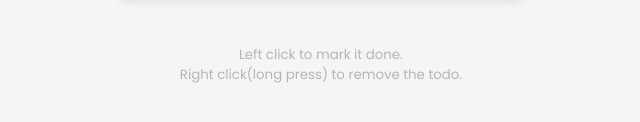
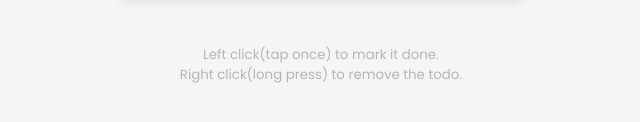
Before and after one commit to ekhan4077/todos_app, a plain HTML site: page index.html in a window 1280 px wide. Shown: the part 356-478 px from the top of the page, 319-959 px from the left. Drawn offline with Linux system fonts and the light colour scheme.

Commit message:
third commit

```diff
--- a/index.html
+++ b/index.html
@@ -21,7 +21,7 @@
 
     </form>
 
-    <small>Left click to mark it done.
+    <small>Left click(tap once) to mark it done.
         <br> Right click(long press) to remove the todo.</small>
 
 </body>
```
